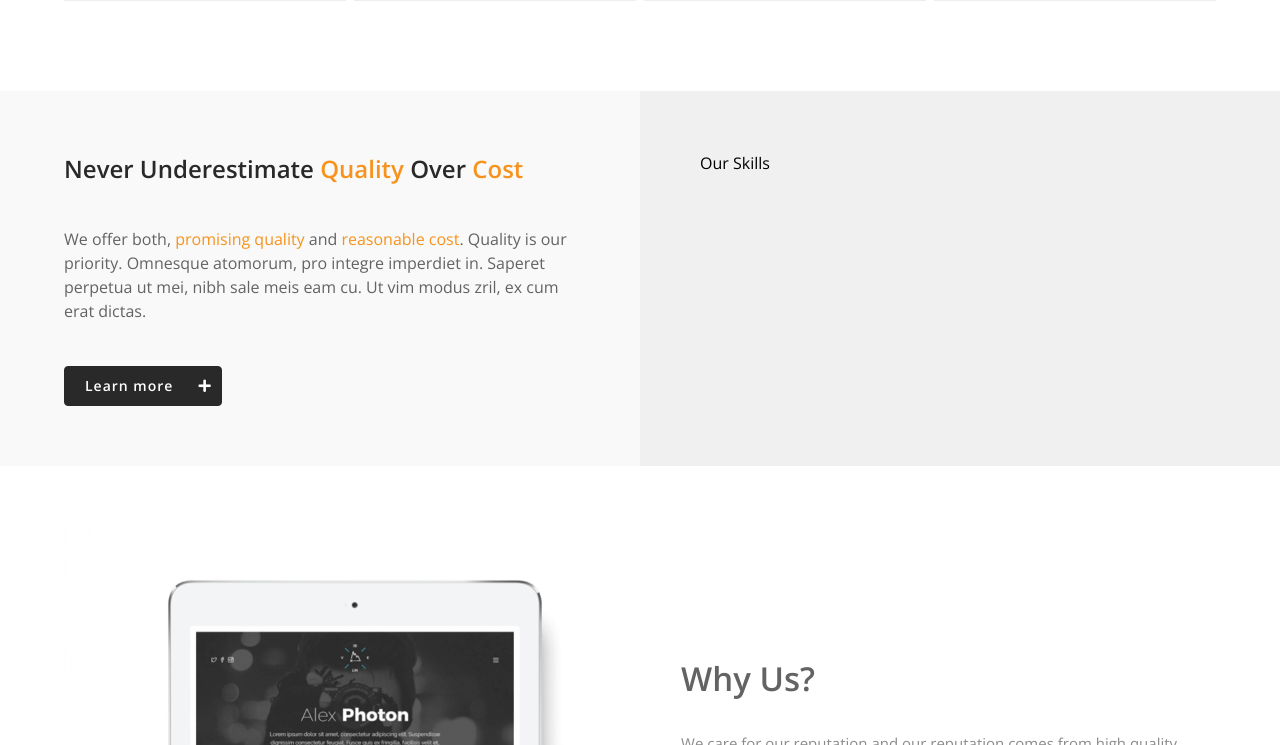
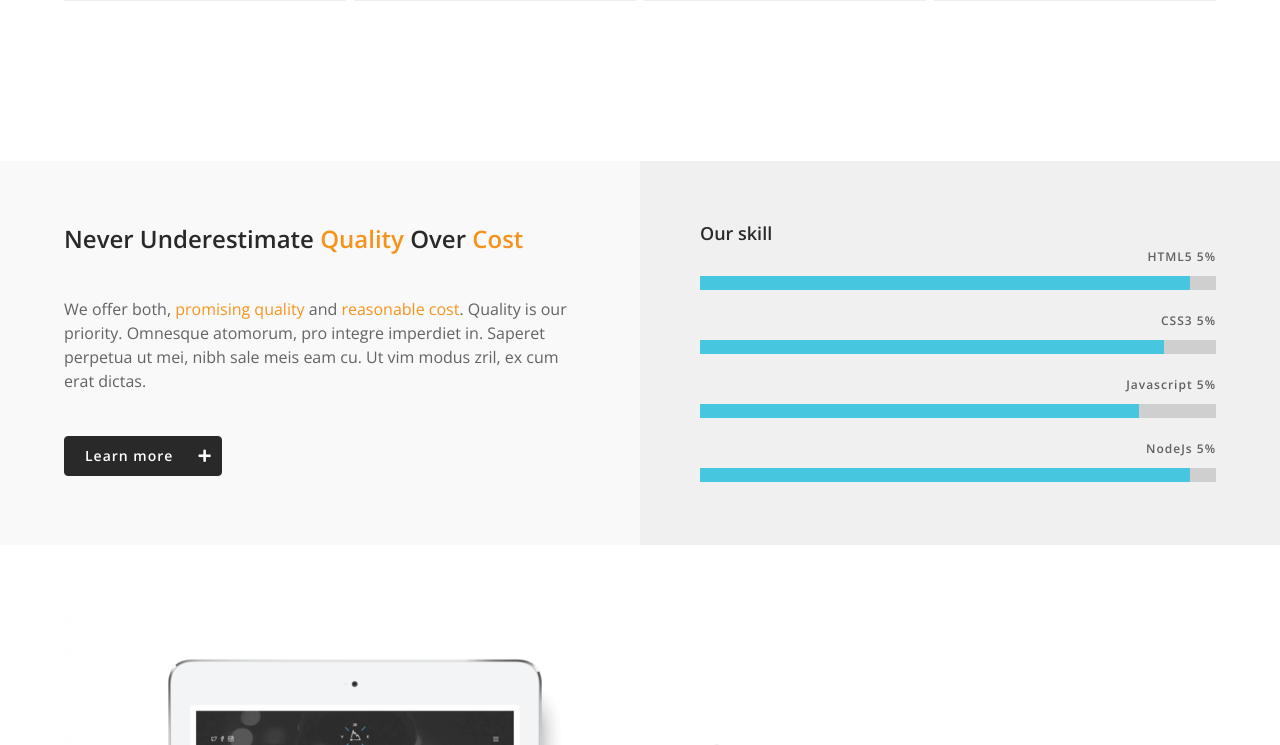
Before and after one commit to JakeDVirus/OfficialPage1, a plain HTML site: page index.html in a window 1280 px wide. Shown: the part 2314-3059 px from the top of the page. Drawn offline with nearby package versions, Linux system fonts and the light colour scheme.

Commit message:
overall: phase1

```diff
--- a/index.html
+++ b/index.html
@@ -372,13 +372,43 @@
 					</div>
 				</div>
 				<div class="col-child right">
-					<div class="component qualityAndCostSkills component-qualityAndCostSkills">
-						<div class="title">Our Skills</div>
+					<div class="component qualityAndCostSkills">
+						<div class="title">Our skill</div>
 						<div class="skillsContainer">
-							<div class="skill"></div>
-							<div class="skill"></div>
-							<div class="skill"></div>
-							<div class="skill"></div>
+							<div class="skill">
+								<div class="skillHeader">
+									<div class="skillName">HTML5&nbsp;</div>
+									<div class="percentage">
+										<span class="number">5</span>%
+									</div>
+								</div>
+								<progress class="progressBar" value="95" max="100"></progress>
+							</div><div class="skill">
+								<div class="skillHeader">
+									<div class="skillName">CSS3&nbsp;</div>
+									<div class="percentage">
+										<span class="number">5</span>%
+									</div>
+								</div>
+								<progress class="progressBar" value="90" max="100"></progress>
+							</div><div class="skill">
+								<div class="skillHeader">
+									<div class="skillName">Javascript&nbsp;</div>
+									<div class="percentage">
+										<span class="number">5</span>%
+									</div>
+								</div>
+								<progress class="progressBar" value="85" max="100"></progress>
+							</div>
+							<div class="skill">
+								<div class="skillHeader">
+									<div class="skillName">NodeJs&nbsp;</div>
+									<div class="percentage">
+										<span class="number">5</span>%
+									</div>
+								</div>
+								<progress class="progressBar" value="95" max="100"></progress>
+							</div>
 						</div>
 					</div>
 				</div>
--- a/js/general.js
+++ b/js/general.js
@@ -78,11 +78,46 @@
 
 
 
+  /*######################################################
+	###               Quality And Cost                 #####
+	#######################################################*/
+
+  /*===(1)=======================================================
+  Animating Progress bar
+  ===============================================================*/
+  var progressBarsSet1 = document.querySelectorAll(".qualityAndCostSkills .progressBar");
+  progressBarsSet1.forEach(function(elm){
+    progressBarMove(elm, elm.value);
+  })
 
 
+  // function progressBarMove(elem, maxPerc) {
+  //   //var elem = document.getElementById("myBar");
+  //   var width = 10;
+  //   var id = setInterval(frame, 10);
+  //   function frame() {
+  //     if (width >= maxPerc) {
+  //       clearInterval(id);
+  //     } else {
+  //       width++;
+  //       elem.style.width = width + '%';
+  //       elem.innerHTML = width * 1 + '%';
+  //     }
+  //   }
+  // }
 
-
-
+  function progressBarMove(elem, maxPerc) {
+    //var elem = document.getElementById("myBar");
+    elem.value = 10;
+    var id = setInterval(frame, 10);
+    function frame() {
+      if (elem.value >= maxPerc) {
+        clearInterval(id);
+      } else {
+        elem.value++;
+      }
+    }
+  }
 
 
 
--- a/js/organisedPartials/animationOnScrollPartial.js
+++ b/js/organisedPartials/animationOnScrollPartial.js
@@ -2,9 +2,60 @@
 
 
 
+
   /*######################################################
-  ###               only for larger screen           #####
-  #######################################################*/
+	###               Quality And Cost                 #####
+	#######################################################*/
+
+  /*===(1)=======================================================
+  Animating Progress bar
+  ===============================================================*/
+  var componentQualityAndCostSkills = document.querySelector('.component.qualityAndCostSkills')
+  console.log(componentQualityAndCostSkills);
+  var progressBarsSet1 = document.querySelectorAll(".qualityAndCostSkills .progressBar");
+
+  //animation on scroll: progressBar
+  var waypoint2 = new Waypoint({
+    element: componentQualityAndCostSkills,
+    handler: assignProgressAnimation1,
+    offset: '40%'
+  })
+
+
+
+  //assining function animation to Nodelists
+  function assignProgressAnimation1() {
+    progressBarsSet1.forEach(function(elm){
+      progressBarMove1(elm, elm.value);
+    })
+  }
+
+  //function def: animation: progressBar
+  function progressBarMove1(elem, maxPerc) {
+    //var elem = document.getElementById("myBar");
+    elem.value = 10;
+    var id = setInterval(frame, 10);
+    function frame() {
+      if (elem.value >= maxPerc) {
+        clearInterval(id);
+      } else {
+        elem.value++;
+      }
+    }
+  }
+
+
+
+
+
+
+
+
+  /***************************************************************
+  ****************************************************************
+                     only for larger screen
+  ****************************************************************
+  ****************************************************************/
 
 
   let mql_lgBpMin = window.matchMedia('(min-width: 62em)');
--- a/sass/01_generic-scss/_02-genericStyles.scss
+++ b/sass/01_generic-scss/_02-genericStyles.scss
@@ -33,3 +33,6 @@
 .orangeHighlight{
 	color: #F7931D;
 }
+.hidden {
+	display: none;
+}
--- a/sass/_z0_phone-default.scss
+++ b/sass/_z0_phone-default.scss
@@ -498,7 +498,7 @@
 		flex-wrap: wrap;
 	}
 	.listWrapper1 {
-		margin-bottom: 90px;
+		margin-bottom: 160px;
 		border: 1px solid #eeeeee;
 		background: #fefefe;
 		padding: 10px;
@@ -646,9 +646,40 @@
 }
 
 
-.component-qualityAndCostSkills {
+.component.qualityAndCostSkills {
 	padding: 60px 0;
-
+	.title {
+		font-size: 18px;
+		font-weight: $semiBold-openSans;
+		color: #292929;
+	}
+	.skill {
+		margin-top: 16px;
+		&:first-child {margin-top: 0;}
+	}
+	.skillHeader {
+		display: flex;
+		justify-content: flex-end;
+		color: #616161;
+		font-weight: $semiBold-openSans;
+		font-size: 12px;
+		letter-spacing: 1px;
+	}
+	.progressBar{
+		height: 14px;
+		background-color: rgba(70, 70, 70, 0.1);
+		width: 100%;
+		.bar {
+			width: 5%;
+			height: 100%;
+			background-color: #f7931d;
+		}
+	}
+	.progressBar {
+		&::-webkit-progress-bar {background-color: rgba(70, 70, 70, 0.1)}
+		&::-webkit-progress-value {background-color: #f7931d}
+		&::-webkit-progress-value {background-color: #46C7DF}
+	}
 }
 
 
--- a/sass/_z3_desktop.scss
+++ b/sass/_z3_desktop.scss
@@ -114,6 +114,7 @@
 			}
 			.component {
 				max-width: (120rem/2);
+				flex-basis: 100%;
 
 			}
 		}
```
Also changed, not shown: css/styles.css, 1 other file.
